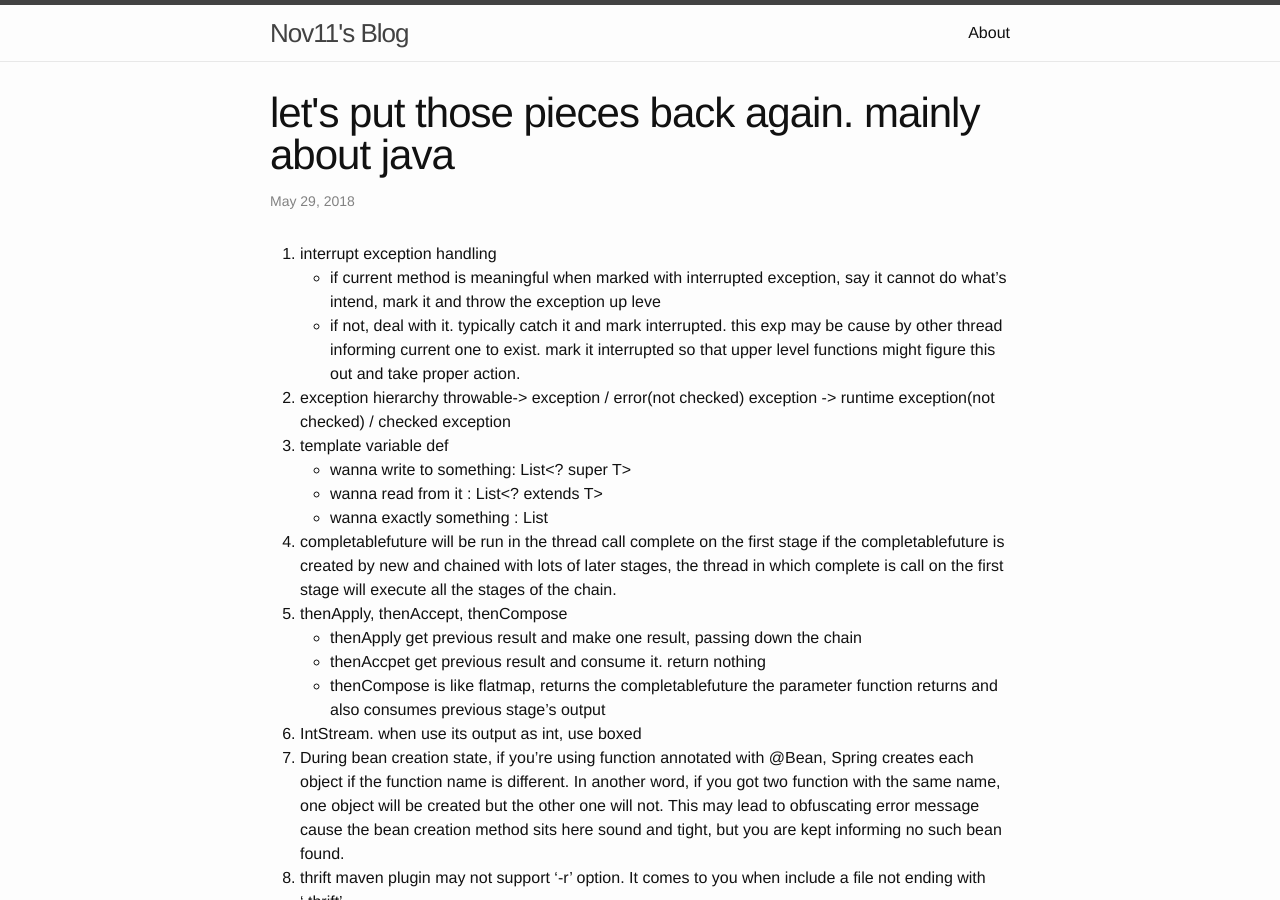
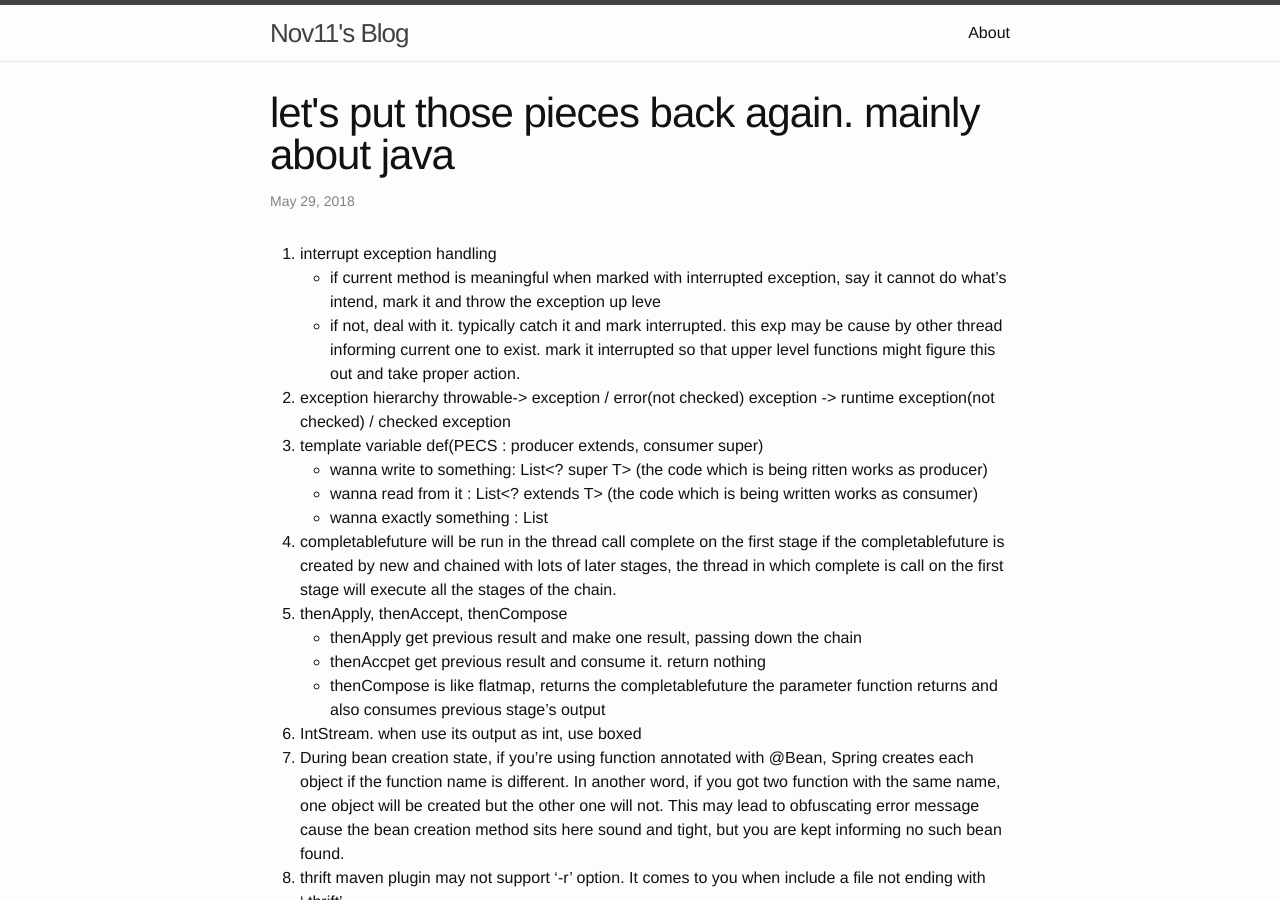
Before and after one commit to Nov11/Nov11.github.io, a Jekyll site: the page built from _posts/2018-06-04-notes-of-miscellaneousness.md, in a window 1280 px wide and 900 px high. Built offline with Jekyll 4.4.1, drawn with Linux system fonts in a browser that asks for light colours.

Commit message:
Update 2018-06-04-notes-of-miscellaneousness.md

```diff
--- a/_posts/2018-06-04-notes-of-miscellaneousness.md
+++ b/_posts/2018-06-04-notes-of-miscellaneousness.md
@@ -15,9 +15,9 @@
 2. exception hierarchy
     throwable-> exception / error(not checked)
     exception -> runtime exception(not checked) / checked exception
-3. template variable def
-    * wanna write to something: List<? super T>
-    * wanna read from it : List<? extends T>
+3. template variable def(PECS : producer extends, consumer super)
+    * wanna write to something: List<? super T> (the code which is being ritten works as producer)
+    * wanna read from it : List<? extends T> (the code which is being written works as consumer)
     * wanna exactly something : List<T>
 4. completablefuture will be run in the thread call complete on the first stage
     if the completablefuture is created by new and chained with lots of later stages, the thread in which
```
